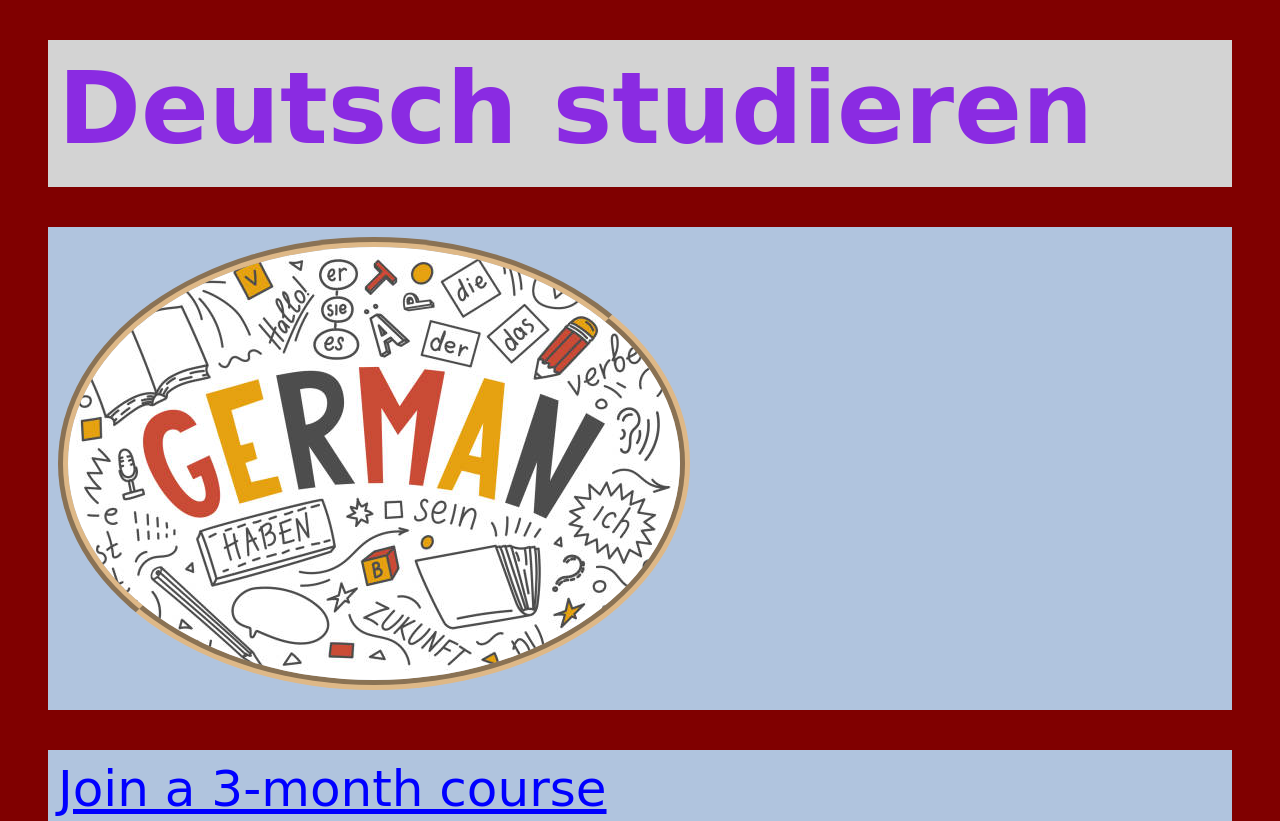
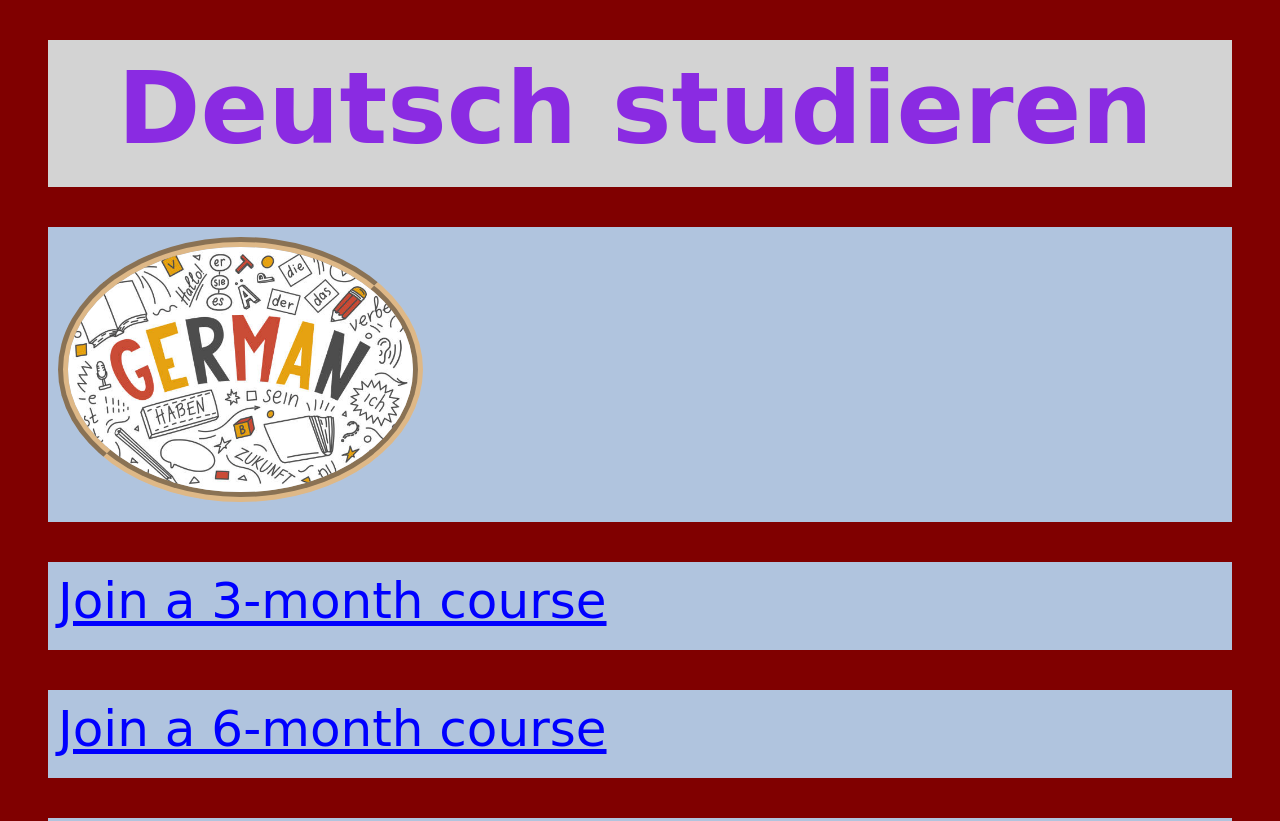
Before and after one commit to arch1510/deutschStudieren, a plain HTML site: page index.html in a window 1280 px wide. Shown: the top 821 px of the page. Drawn offline with Linux system fonts and the light colour scheme.

Commit message:
applied visual design day1

```diff
--- a/index.css
+++ b/index.css
@@ -40,6 +40,10 @@
 .image-fit{
   width: fit-content;
 }
+img{
+  width: 345px;
+  height: 245px;
+}
 .border{
   border-width: 10px;
   border-radius: 50%;
@@ -52,6 +56,7 @@ div{
 h1{
   background-color: lightgray;
   margin: 0;
+  text-align: center;
 }
 .margin{
   margin: 40px 40px 40px 40px;
--- a/index.html
+++ b/index.html
@@ -5,7 +5,7 @@
   </head>
 <div class="margin padding">
   <body>
-    <a href="#"> <img class="image-fit border"  src="images/istockphoto-1096979810-612x612.jpg"> </a>
+    <a href="#"> <img class="border"  src="images/istockphoto-1096979810-612x612.jpg"> </a>
   </body>
 </div>
 <div class="margin padding">
```
